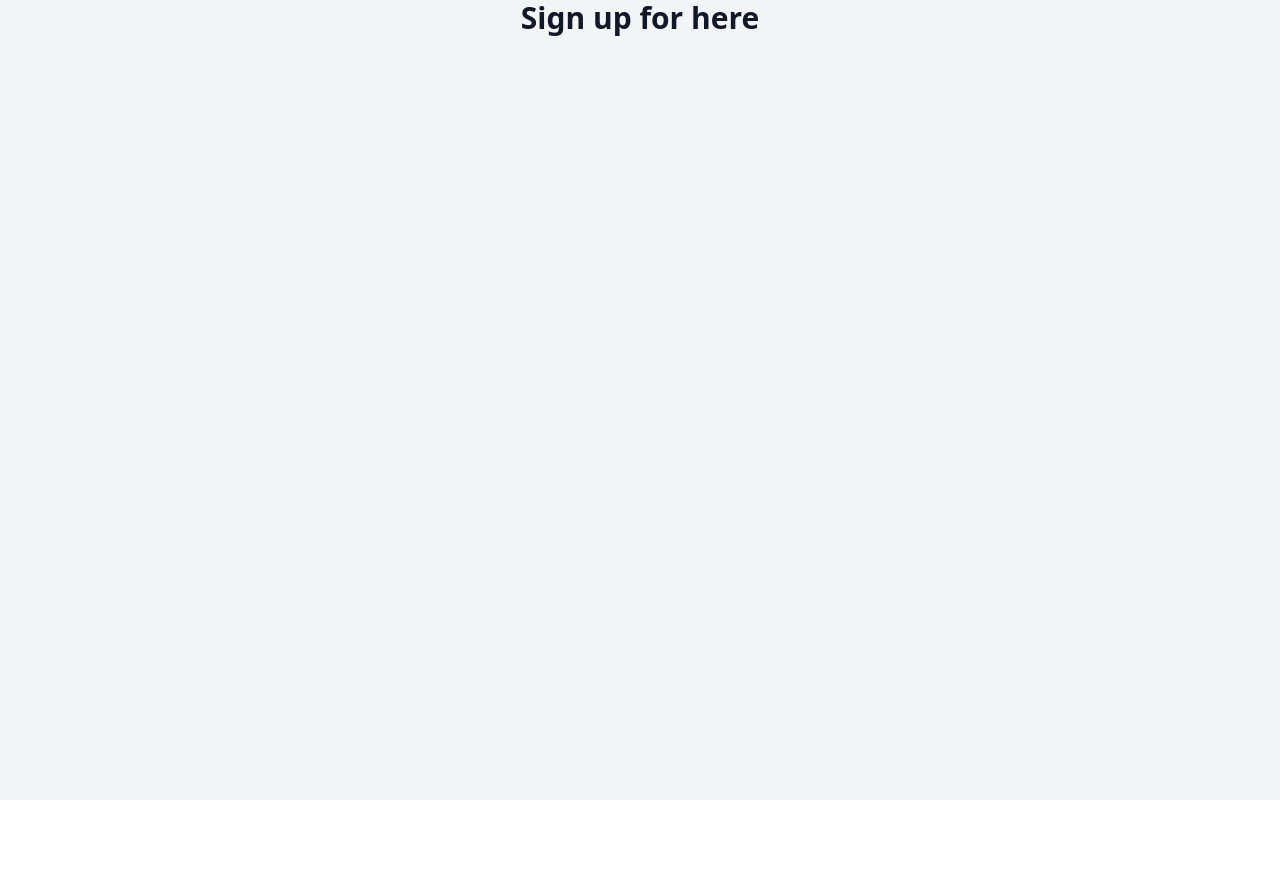
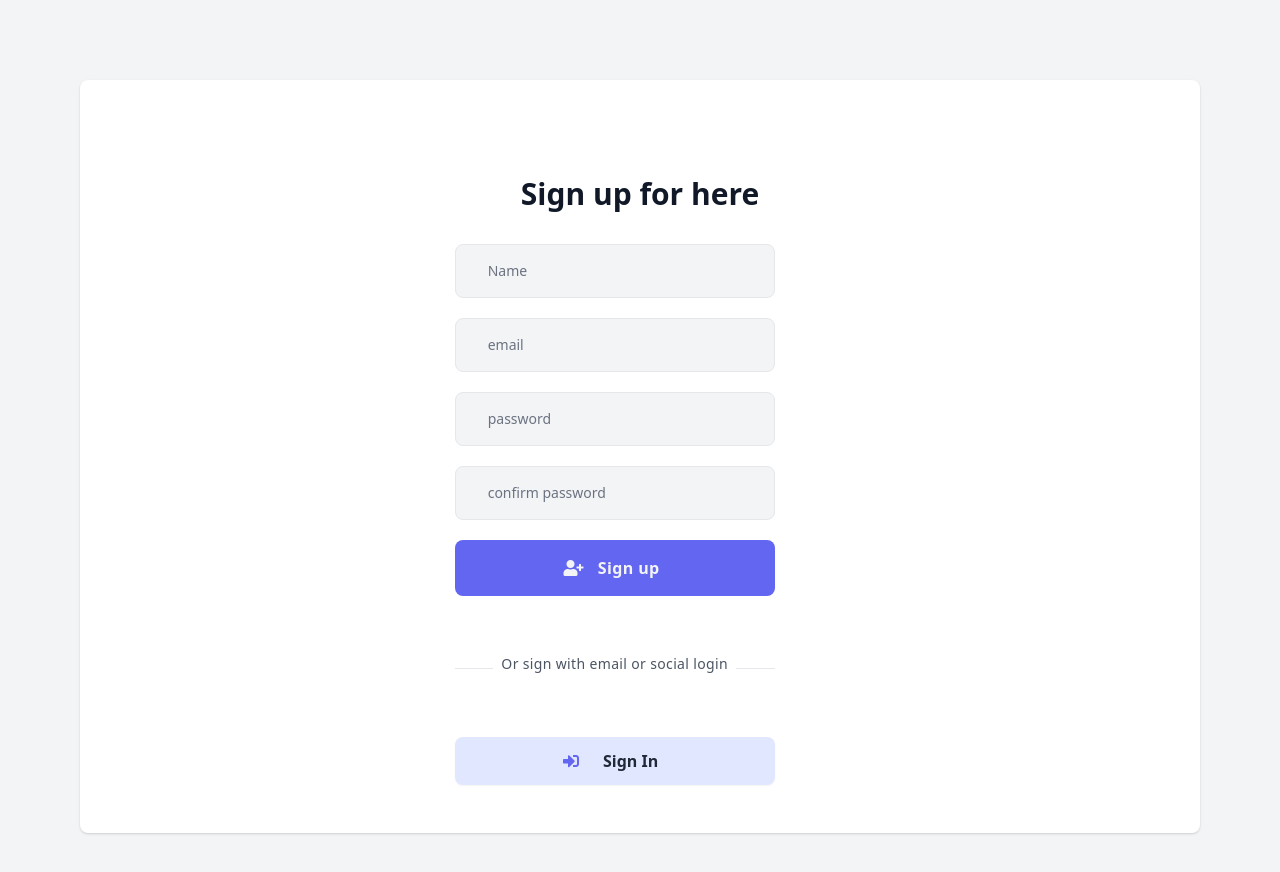
Before and after one commit to taehunlim/limtae_shoppingmall, a React (Create React App) app in the folder client/: page /register in a window 1280 px wide. Shown: the top 872 px of the page. Before the commit the page ends 800 px from the top, so only its background shows below. Built offline with nearby package versions, Linux system fonts and the light colour scheme.

Commit message:
Register screen

```diff
--- a/client/src/screens/Register.js
+++ b/client/src/screens/Register.js
@@ -1,18 +1,91 @@
-import React from 'react';
+import React, {useState} from 'react';
 import axios from 'axios';
 import {ToastContainer} from 'react-toastify'
 import { Link, Redirect } from 'react-router-dom';
 
 const Register = () => {
+
+    const [formData, setFormData] = useState({
+        name : '',
+        email : '',
+        password1 : '',
+        password2 : '',
+        textChange : 'Sign up'
+    })
+
+    const { name, email, password1, password2, textChange } = formData;
+
+    const handleChange = text => e => {}
+
+    const handleSubmit = e => {}
+
     return (
         <div className="min-h-screen bg-gray-100 text-gray-900 flex justify-center">
             <ToastContainer/>
-            <div>
-                <div>
-                    <div>
+            <div className="max-w-screen-xl m-0 sm:m-20 bg-white shadow sm:rounded-lg flex justify-center flex-1">
+                <div className='lg:w-1/2 xl:w-5/12 p-6 sm:p-12'>
+                    <div className='mt-12 flex flex-col items-center'>
                         <h1 className='text-2xl xl:text-3xl font-extrabold'>
                             Sign up for here
                         </h1>
+
+                        <form
+                            className='w-full flex-1 mt-8 text-indigo-500'
+                            onSubmit={handleSubmit}
+                        >
+                            <div className='mx-auth max-w-xs relative'>
+                                <input
+                                    className="w-full px-8 py-4 rounded-lg font-medium bg-gray-100 border border-gray-200 placeholder-gray-500 text-sm focus:outline-none focus:border-gray-400 focus:bg-white"
+                                    type='text'
+                                    placeholder='Name'
+                                    onChange={handleChange('name')}
+                                    value={name}
+                                />
+                                <input
+                                    className="w-full px-8 py-4 rounded-lg font-medium bg-gray-100 border border-gray-200 placeholder-gray-500 text-sm focus:outline-none focus:border-gray-400 focus:bg-white mt-5"
+                                    type='email'
+                                    placeholder='email'
+                                    onChange={handleChange('email')}
+                                    value={email}
+                                />
+                                <input
+                                    className="w-full px-8 py-4 rounded-lg font-medium bg-gray-100 border border-gray-200 placeholder-gray-500 text-sm focus:outline-none focus:border-gray-400 focus:bg-white mt-5"
+                                    type='password'
+                                    placeholder='password'
+                                    onChange={handleChange('password1')}
+                                    value={password1}
+                                />
+                                <input
+                                    className="w-full px-8 py-4 rounded-lg font-medium bg-gray-100 border border-gray-200 placeholder-gray-500 text-sm focus:outline-none focus:border-gray-400 focus:bg-white mt-5"
+                                    type='password'
+                                    placeholder='confirm password'
+                                    onChange={handleChange('password2')}
+                                    value={password2}
+                                />
+                                <button
+                                    type='submit'
+                                    className='mt-5 tracking-wide font-semibold bg-indigo-500 text-gray-100 w-full py-4 rounded-lg hover:bg-indigo-700 transition-all duration-300 ease-in-out flex items-center justify-center focus:shadow-outline focus:outline-none'
+                                >
+                                    <i className='fas fa-user-plus fa 1x w-6 -ml-2'/>
+                                    <span className="ml-3">{textChange}</span>
+                                </button>
+                                <div className='my-12 border-b text-center'>
+                                    <div className='leading-none px-2 inline-block text-sm text-gray-600 tracking-wide font-medium bg-white transform translate-y-1/2'>
+                                        Or sign with email or social login
+                                    </div>
+                                </div>
+                                <div className='flex flex-col items-center'>
+                                    <a
+                                        className='w-full max-w-xs font-bold shadow-sm rounded-lg py-3 bg-indigo-100 text-gray-800 flex items-center justify-center transition-all duration-300 ease-in-out focus:outline-none hover:shadow focus:shadow-sm focus:shadow-outline mt-5'
+                                        href='/login'
+                                        target='_self'
+                                    >
+                                        <i className='fas fa-sign-in-alt fa 1x w-6  -ml-2 text-indigo-500' />
+                                        <span className='ml-4'>Sign In</span>
+                                    </a>
+                                </div>
+                            </div>
+                        </form>
                     </div>
                 </div>
             </div>
```
